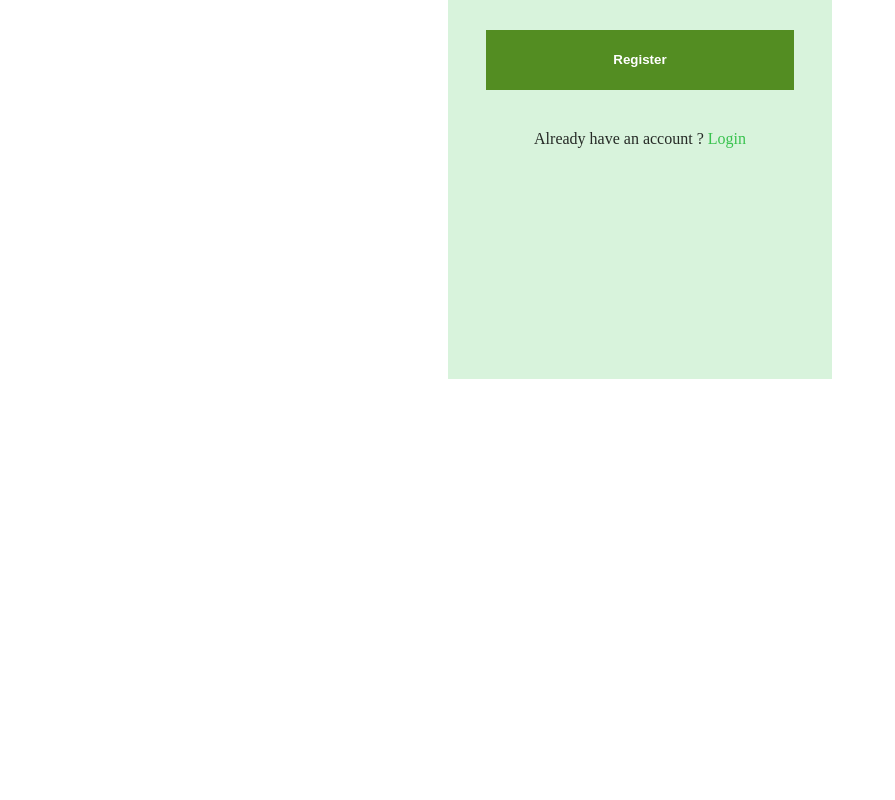
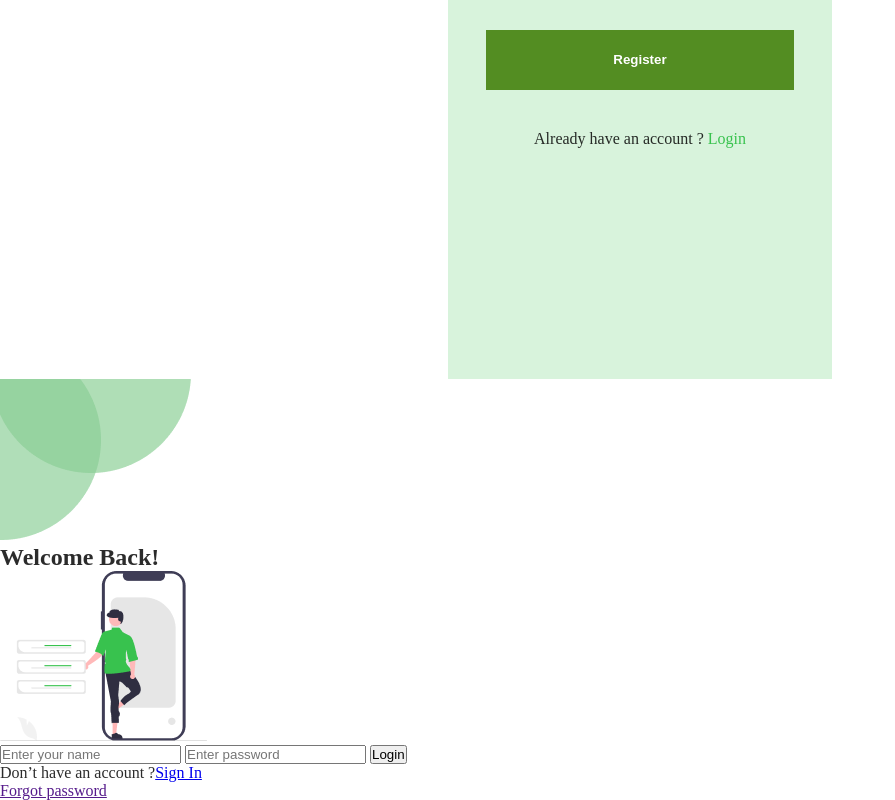
Before and after one commit to AbdifatahYasin1/Todo-App, a website: page index.html in a window 1280 px wide. Shown: the part 1561-2361 px from the top of the page, without its empty margins (0-895 px from the left). Before the commit the page ends 1940 px from the top, so only its background shows below. Drawn offline with Linux system fonts and the light colour scheme.

Commit message:
image added into login page

```diff
--- a/index.html
+++ b/index.html
@@ -47,6 +47,35 @@
 
 
 </div>
+</section>
 
+<section class="Log-in">
+
+    <div>
+        <img src="images/shape.png" alt="" >
+        <h2>Welcome Back!</h2>
+     <img src="images/notify.png" alt="" id="image">
+
+
+        <form action="">
+            <input type="text" placeholder="Enter your name">
+            <label for="name"></label>
+
+            <input type="password" placeholder="Enter password">
+            <label for="name"></label>
+
+
+
+            <a href="Registration.html" id="Register">  <button>Login</button></a>
+            <p id="sign-in"> Don’t have an account ?<a href="#">Sign In</a></p>
+
+        </form>
+        <p id="forget"><a href="">Forgot password</a></p>
+
+
+
+
+</div>
+</section>
 </body>
 </html>
```
Also changed, not shown: images/notify.png (added).
